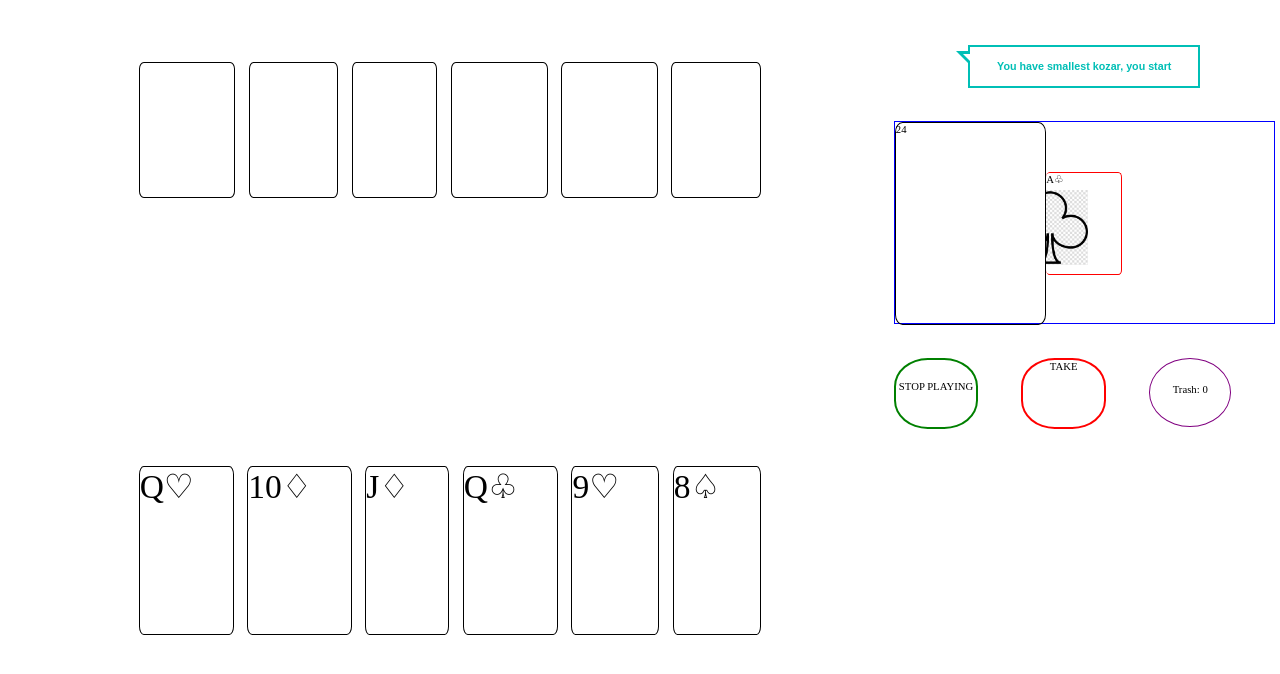
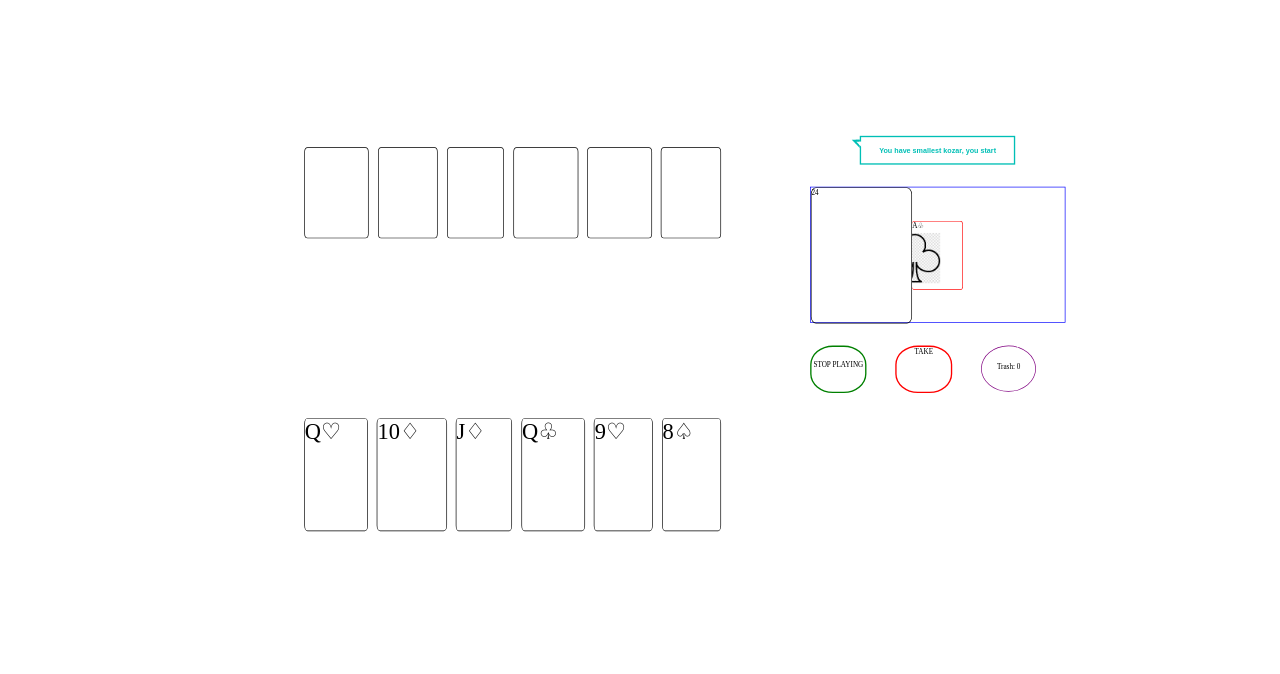
Before and after one commit to DurakGame/Durak-Game, a plain HTML site: page index.html in a window 1280 px wide. Drawn offline with Linux system fonts and the light colour scheme.

Commit message:
Update desktopduraka.css

```diff
--- a/desktopduraka.css
+++ b/desktopduraka.css
@@ -14,8 +14,11 @@
     border-radius: 5%;
 
 }
-body{
-zoom:.67;
+html {
+    zoom: 0.67; /* Old IE only */
+    -moz-transform: scale(0.67);
+    -webkit-transform: scale(0.67);
+    transform: scale(0.67);
 }
 .slot{
   height: 100%;
```
